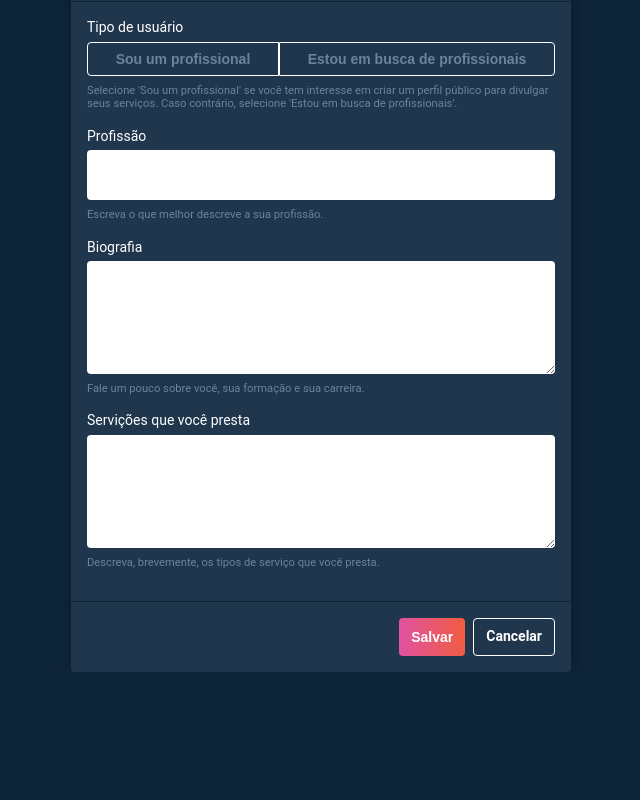
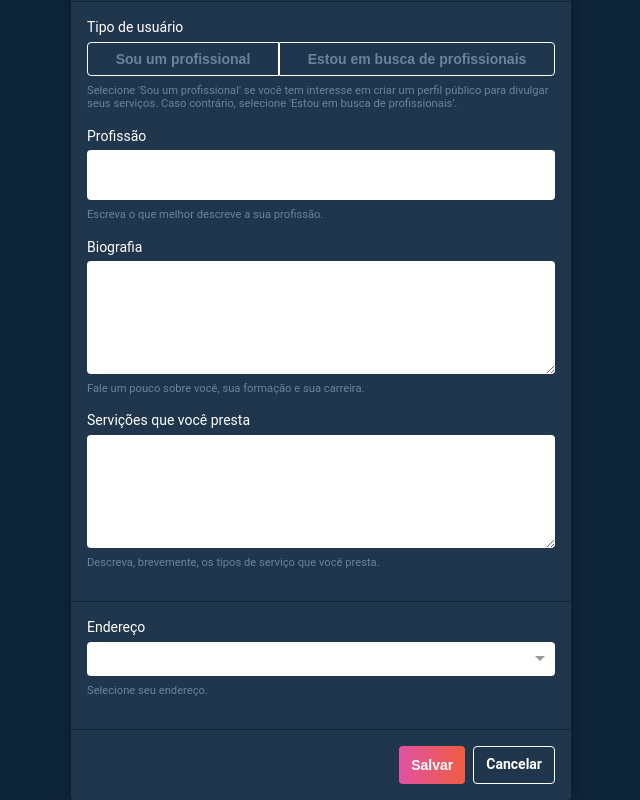
Before and after one commit to devchronicles/aboutdevs, a React app: page /config/edituserprofile in a window 1280 px wide. Shown: the part 525-1325 px from the top of the page, without its empty margins (319-959 px from the left). Before the commit the page ends 1197 px from the top, so only its background shows below. Built offline with nearby package versions, Linux system fonts and the light colour scheme; no server answers; the HTML template or start-up script is replaced by a standard one.

Commit message:
Adding the SelectAddress component

```diff
--- a/src/client/components/ProfileEditForm.js
+++ b/src/client/components/ProfileEditForm.js
@@ -4,6 +4,7 @@ import FormGroup from './FormGroup';
 import FormRow from './FormRow';
 import InputGroup from './InputGroup';
 import UserTypeToggle from './UserTypeToggle';
+import SelectAddress from './SelectAddress';
 
 
 const SimpleForm = (props) => {
@@ -88,6 +89,16 @@ const SimpleForm = (props) => {
                         </FormGroup>
                     </FormRow>
                 </div>
+                <div className="document-section flex-column flex-align-items-center">
+                    <FormRow>
+                        <FormGroup label="Endereço" labelFor="address" help="Selecione seu endereço." >
+                            <Field
+                                name="address"
+                                component={SelectAddress}
+                            />
+                        </FormGroup>
+                    </FormRow>
+                </div>
                 <div className="document-section flex-row-reverse button-bar">
                     <a className="button" href="/">Cancelar</a>
                     <button type="submit" className="vibrant" disabled={pristine || submitting}>Salvar</button>
--- a/src/client/components/SearchBar.js
+++ b/src/client/components/SearchBar.js
@@ -66,7 +66,7 @@ class SearchBar extends Component {
                         </FormGroup>
                     </FormColumn>
                 </FormRow>
-                <button className="vibrant">Pesquisar</button>
+                <button className="vibrant">Pesquisar 2</button>
             </div>
         </div>);
     }
--- /dev/null
+++ b/src/client/components/SelectAddress.js
@@ -0,0 +1,57 @@
+import React, { Component } from 'react';
+import PropTypes from 'prop-types';
+import { Async } from 'react-select';
+import { getAddresses } from '../httpClient';
+
+class SelectCity extends Component {
+
+    constructor() {
+        super();
+        this.loadValues = this.loadValues.bind(this);
+        this.handleChange = this.handleChange.bind(this);
+    }
+
+    loadValues(input, callback) {
+        if (this.currentFetchTimeout) {
+            clearTimeout(this.currentFetchTimeout);
+        }
+        this.currentFetchTimeout = setTimeout(() => {
+            getAddresses(input)
+                .then((res) => {
+                    const options = res.data.map(i => ({ value: i.friendlyName, label: i.friendlyName }));
+                    callback(null, { options });
+                })
+                .catch(error => callback(error));
+        }, 500);
+    }
+
+
+    handleChange(row) {
+        const { onChange } = this.props.input;
+        onChange(row ? row.value : null);
+    }
+
+    render() {
+        const { value } = this.props.input;
+
+        return (
+            <Async
+                value={value}
+                onChange={this.handleChange}
+                loadOptions={this.loadValues}
+                // localization
+                placeholder=""
+                loadingPlaceholder="Carregando..."
+                searchPromptText="Digite para pesquisar"
+                noResultsText="Não foi possível encontrar o endereço"
+                cache={false}
+            />
+        );
+    }
+}
+
+SelectCity.propTypes = {
+    input: PropTypes.object.isRequired
+};
+
+export default SelectCity;
--- a/src/client/httpClient.js
+++ b/src/client/httpClient.js
@@ -3,3 +3,7 @@ import axios from 'axios';
 export function getProfileData() {
     return axios.get('/api/users/getmyprofiledataforediting');
 }
+
+export function getAddresses(address) {
+    return axios.get(`/api/address?q=${address}`);
+}
```
